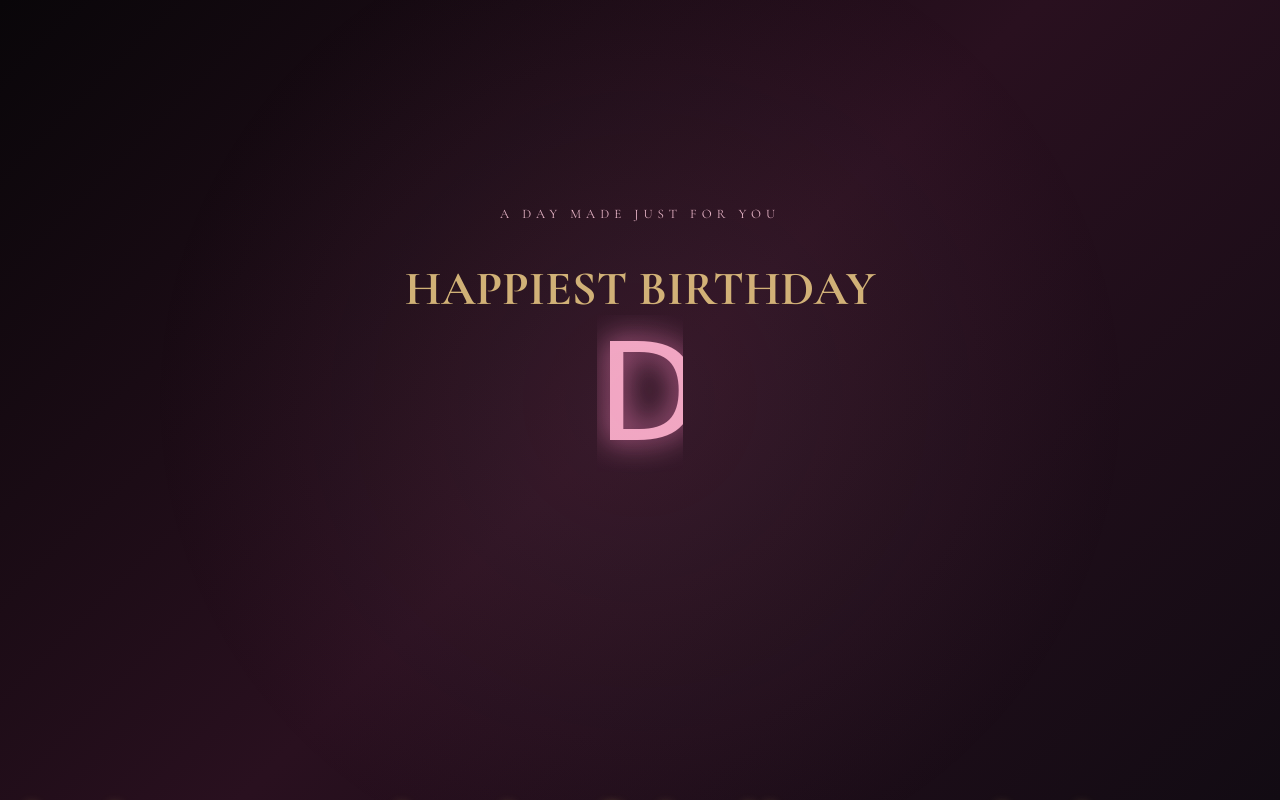
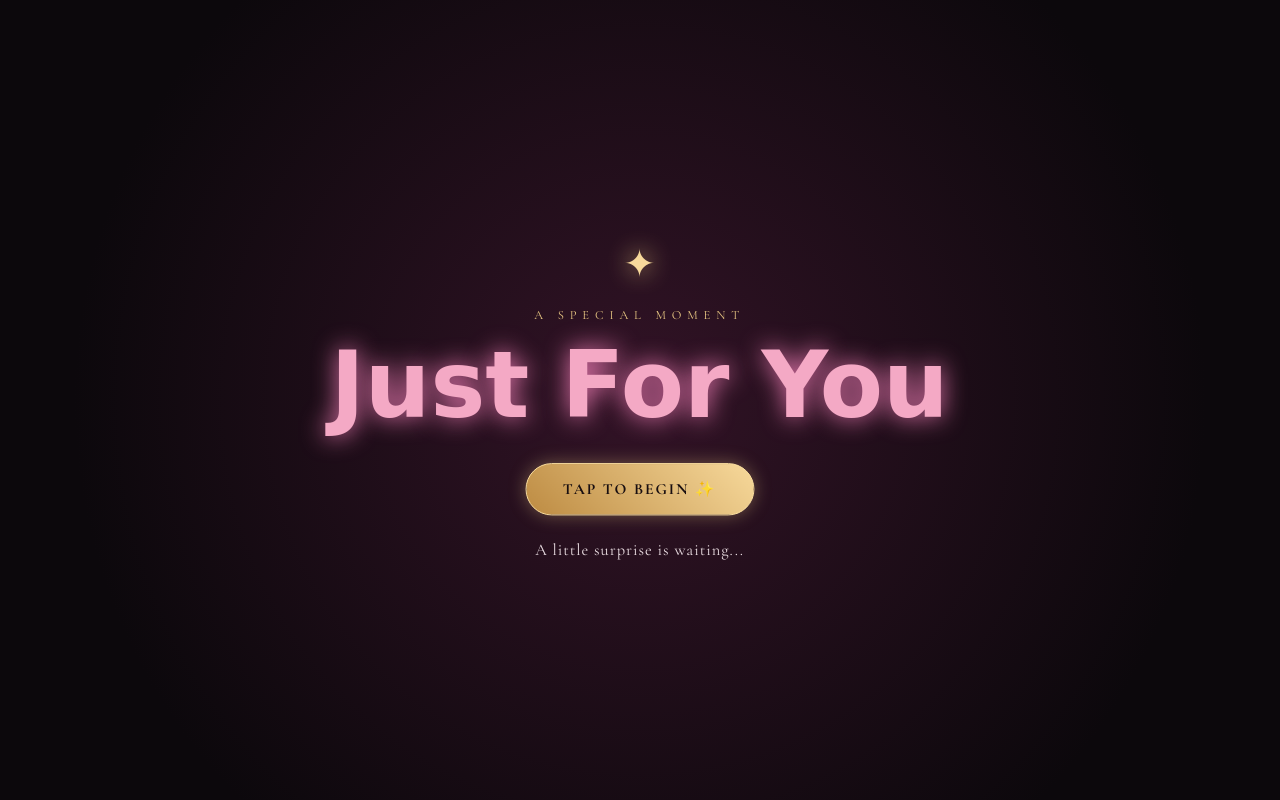
Before and after one commit to TARUNKOKKU419/divija-birthday-surprise, a plain HTML site: page index.html in a window 1280 px wide. Drawn offline with nearby package versions, Linux system fonts and the light colour scheme; a web font is replaced by a local one.

Commit message:
Add birthday tap to begin experience

```diff
--- a/index.html
+++ b/index.html
@@ -7,56 +7,50 @@
 
   <title>Happy Birthday Divija</title>
 
-  <!-- Google Fonts -->
   <link href="https://fonts.googleapis.com/css2?family=Italianno&family=Cormorant+Garamond:wght@400;500;600;700&display=swap" rel="stylesheet">
 
-  <!-- CSS -->
   <link rel="stylesheet" href="style.css">
 </head>
-
 <body>
 
+  <!-- TAP TO BEGIN SCREEN -->
+  <div id="startScreen">
+    <div class="start-content">
+      <div class="start-decoration">✦</div>
+      <p class="start-heading">A SPECIAL MOMENT</p>
+      <h2>Just For You</h2>
+      <button id="startBtn" type="button">
+        TAP TO BEGIN ✨
+      </button>
+      <p class="start-note">A little surprise is waiting...</p>
+    </div>
+  </div>
+
   <!-- Background Music -->
-  <audio
-    id="bgMusic"
-    src="./bgm.mp3"
-    autoplay
-    preload="auto"
-    loop>
-  </audio>
+  <audio id="bgMusic" src="./bgm.mp3" preload="auto" loop></audio>
 
   <!-- Opening Screen -->
   <div id="intro">
-    <div class="intro-text">
-      A LITTLE SURPRISE FOR YOU
-    </div>
+    <div class="intro-text">A LITTLE SURPRISE FOR YOU</div>
   </div>
 
   <!-- Main Content -->
   <main class="container">
-
     <div class="content">
 
-      <div class="topline">
-        A DAY MADE JUST FOR YOU
-      </div>
+      <div class="topline">A DAY MADE JUST FOR YOU</div>
 
       <h1>HAPPIEST BIRTHDAY</h1>
 
       <div class="name">Divija</div>
 
-      <p class="subtitle">
-        Today is all about you ✨
-      </p>
+      <p class="subtitle">Today is all about you ✨</p>
 
-      <!-- Surprise Button -->
       <button id="surpriseBtn" type="button">
         OPEN YOUR SURPRISE ✨
       </button>
 
-      <!-- Birthday Message -->
       <section id="message">
-
         <h2>Hiii Divija ✨</h2>
 
         <p class="wish">
@@ -64,26 +58,19 @@
           beautiful memories and endless smiles.
           You deserve all the beautiful things in life.
         </p>
-
       </section>
 
-      <!-- Admiration Section -->
       <section id="admiration">
-
         <div class="compliment">
           No filters.<br>
           No explanations.<br>
           Just you, Divija.
         </div>
-
       </section>
 
     </div>
-
   </main>
 
-  <!-- JavaScript -->
   <script src="script.js"></script>
-
 </body>
 </html>
--- a/script.js
+++ b/script.js
@@ -1,23 +1,24 @@
 
 const bgMusic = document.getElementById("bgMusic");
+const startBtn = document.getElementById("startBtn");
+const startScreen = document.getElementById("startScreen");
 const surpriseBtn = document.getElementById("surpriseBtn");
 
 let fadeTimer = null;
 let surpriseOpened = false;
 
-// BACKGROUND MUSIC
-function startMusic() {
-  if (!bgMusic) return;
+// START EXPERIENCE AND MUSIC
+startBtn.addEventListener("click", async () => {
 
-  if (!bgMusic.paused) return;
+  // Start music directly from user's tap
+  bgMusic.volume = 0;
 
-  bgMusic.play()
-    .then(() => {
-      clearInterval(fadeTimer);
+  try {
+    await bgMusic.play();
 
     let volume = 0;
 
-      bgMusic.volume = 0;
+    clearInterval(fadeTimer);
 
     fadeTimer = setInterval(() => {
       volume = Math.min(volume + 0.05, 0.7);
@@ -27,26 +28,29 @@ function startMusic() {
         clearInterval(fadeTimer);
       }
     }, 150);
-    })
-    .catch(error => {
+
+  } catch (error) {
+    console.log("Music playback error:", error);
+  }
+
+  // Start birthday animation
+  document.body.classList.add("started");
+  startScreen.classList.add("hide");
+
+  setTimeout(() => {
+    startScreen.remove();
+  }, 1000);
+
+});
+
+// MUSIC FALLBACK
+function startMusic() {
+  if (!bgMusic || !bgMusic.paused) return;
+
+  bgMusic.play().catch(error => {
     console.log("Music playback error:", error);
   });
 }
-
-// TRY MUSIC AUTOPLAY
-window.addEventListener("load", () => {
-  startMusic();
-});
-
-// MOBILE FIRST TOUCH
-document.addEventListener("touchstart", startMusic, {
-  once: true
-});
-
-// DESKTOP FIRST CLICK
-document.addEventListener("click", startMusic, {
-  once: true
-});
 
 // BIRTHDAY SURPRISE
 function openSurprise() {
@@ -54,13 +58,10 @@ function openSurprise() {
 
   surpriseOpened = true;
 
-  // Start music on surprise button click
   startMusic();
 
   const message = document.getElementById("message");
   const admiration = document.getElementById("admiration");
-
-  if (!message || !admiration) return;
 
   surpriseBtn.textContent = "YOUR SURPRISE IS HERE ✨";
   surpriseBtn.disabled = true;
@@ -79,12 +80,11 @@ function openSurprise() {
       behavior: "smooth",
       block: "center"
     });
+
   }, 2500);
 }
 
-if (surpriseBtn) {
 surpriseBtn.addEventListener("click", openSurprise);
-}
 
 // FLOATING GOLDEN SPARKLES
 for (let i = 0; i < 22; i++) {
--- a/style.css
+++ b/style.css
@@ -21,15 +21,100 @@ body::before {
   pointer-events: none;
 }
 
+/* TAP TO BEGIN SCREEN */
+#startScreen {
+  position: fixed;
+  inset: 0;
+  z-index: 200;
+  display: flex;
+  justify-content: center;
+  align-items: center;
+  text-align: center;
+  background: radial-gradient(circle at center, #321326, #0c080c 75%);
+  transition: opacity 0.9s ease, visibility 0.9s ease;
+}
+
+#startScreen.hide {
+  opacity: 0;
+  visibility: hidden;
+  pointer-events: none;
+}
+
+.start-content {
+  padding: 25px;
+  animation: startGlow 2.5s ease infinite alternate;
+}
+
+.start-decoration {
+  color: #f7d99b;
+  font-size: 40px;
+  margin-bottom: 20px;
+  text-shadow: 0 0 25px #e8c783;
+}
+
+.start-heading {
+  color: #e8c783;
+  letter-spacing: 6px;
+  font-size: 13px;
+}
+
+.start-content h2 {
+  font-family: 'Italianno', cursive;
+  font-size: clamp(65px, 14vw, 95px);
+  color: #f4a9c5;
+  text-shadow: 0 0 25px #e879b0;
+  margin: 10px 0 25px;
+}
+
+#startBtn {
+  background: linear-gradient(45deg, #bd8b42, #f7d99b);
+  border: 1px solid #ffe4a3;
+  padding: 16px 38px;
+  border-radius: 35px;
+  color: #180e10;
+  font-family: 'Cormorant Garamond', serif;
+  font-size: 16px;
+  font-weight: bold;
+  letter-spacing: 2px;
+  cursor: pointer;
+  box-shadow: 0 0 25px rgba(232, 199, 131, .4);
+  animation: buttonPulse 1.8s ease infinite;
+}
+
+.start-note {
+  color: #eadde2;
+  margin-top: 25px;
+  font-size: 17px;
+  letter-spacing: 1px;
+}
+
+@keyframes startGlow {
+  from { transform: scale(.97); }
+  to { transform: scale(1.03); }
+}
+
+@keyframes buttonPulse {
+  0%, 100% {
+    box-shadow: 0 0 15px rgba(232, 199, 131, .3);
+  }
+  50% {
+    box-shadow: 0 0 35px rgba(232, 199, 131, .8);
+  }
+}
+
 /* INTRO */
 #intro {
   position: fixed;
   inset: 0;
   background: #0c080c;
-  display: flex;
+  display: none;
   justify-content: center;
   align-items: center;
   z-index: 100;
+}
+
+body.started #intro {
+  display: flex;
   animation: introExit 1.5s ease 3s forwards;
 }
 
@@ -70,6 +155,10 @@ body::before {
   color: #e9b7c9;
   letter-spacing: 5px;
   font-size: 13px;
+  opacity: 0;
+}
+
+body.started .topline {
   animation: fadeUp 2s ease 3.3s both;
 }
 
@@ -77,6 +166,10 @@ h1 {
   color: #e8c783;
   font-size: clamp(30px, 6vw, 48px);
   margin-top: 35px;
+  opacity: 0;
+}
+
+body.started h1 {
   animation: fadeUp 2s ease 3.8s both;
 }
 
@@ -91,6 +184,9 @@ h1 {
   white-space: nowrap;
   width: 0;
   display: inline-block;
+}
+
+body.started .name {
   animation: writeName 2.5s steps(25, end) 4.5s forwards;
 }
 
@@ -103,6 +199,10 @@ h1 {
   color: #eadde2;
   font-size: 19px;
   margin-top: 10px;
+  opacity: 0;
+}
+
+body.started .subtitle {
   animation: fadeUp 2s ease 6.5s both;
 }
 
@@ -118,6 +218,10 @@ h1 {
   transition: .4s;
   color: #180e10;
   font-weight: bold;
+  opacity: 0;
+}
+
+body.started #surpriseBtn {
   animation: fadeUp 2s ease 7s both;
 }
 
@@ -235,4 +339,9 @@ h1 {
   #admiration {
     margin-top: 45px;
   }
+
+  .start-heading {
+    font-size: 11px;
+    letter-spacing: 4px;
+  }
 }
```
Lines whose indentation alone changed are shown as unchanged.
